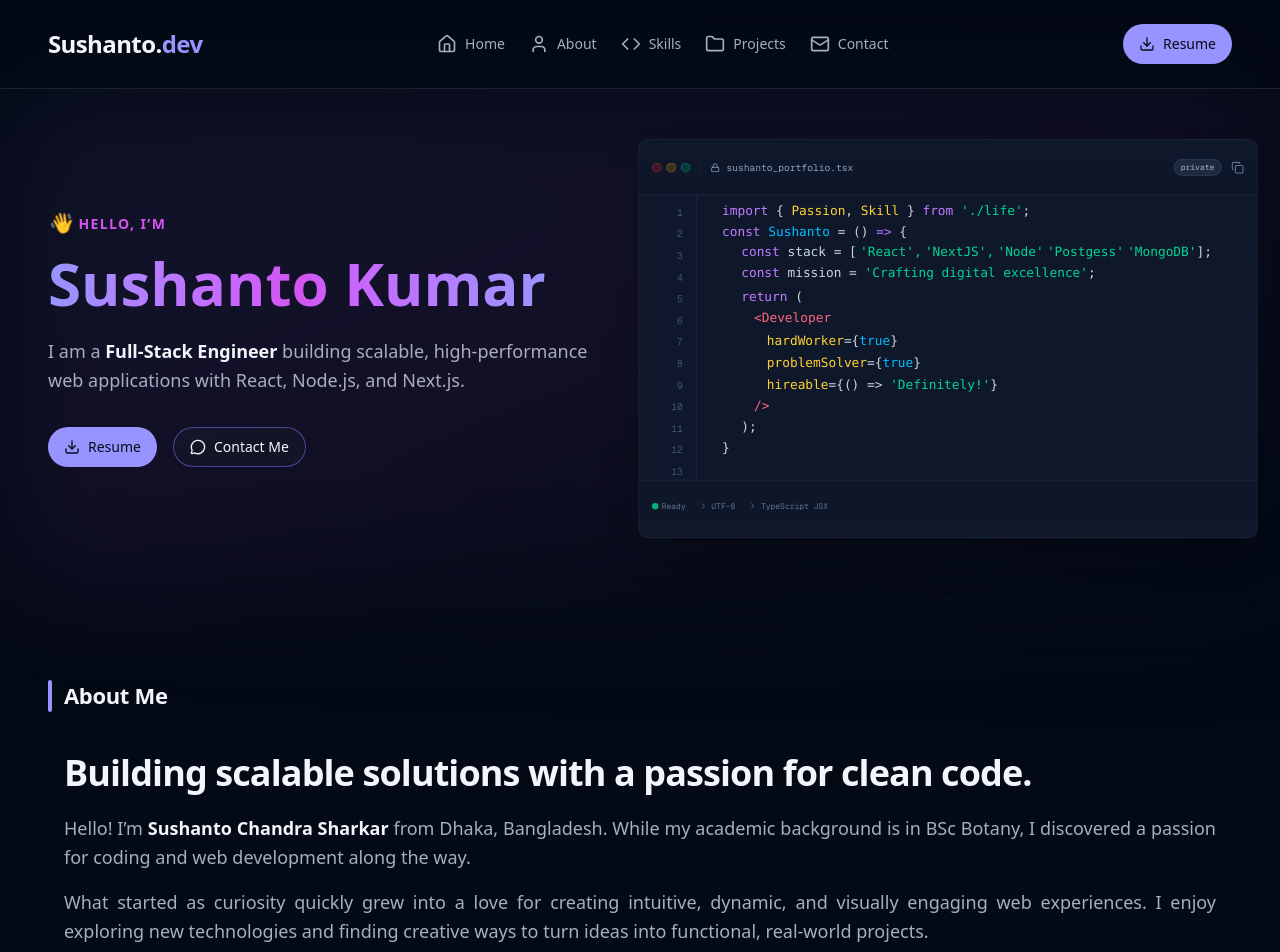
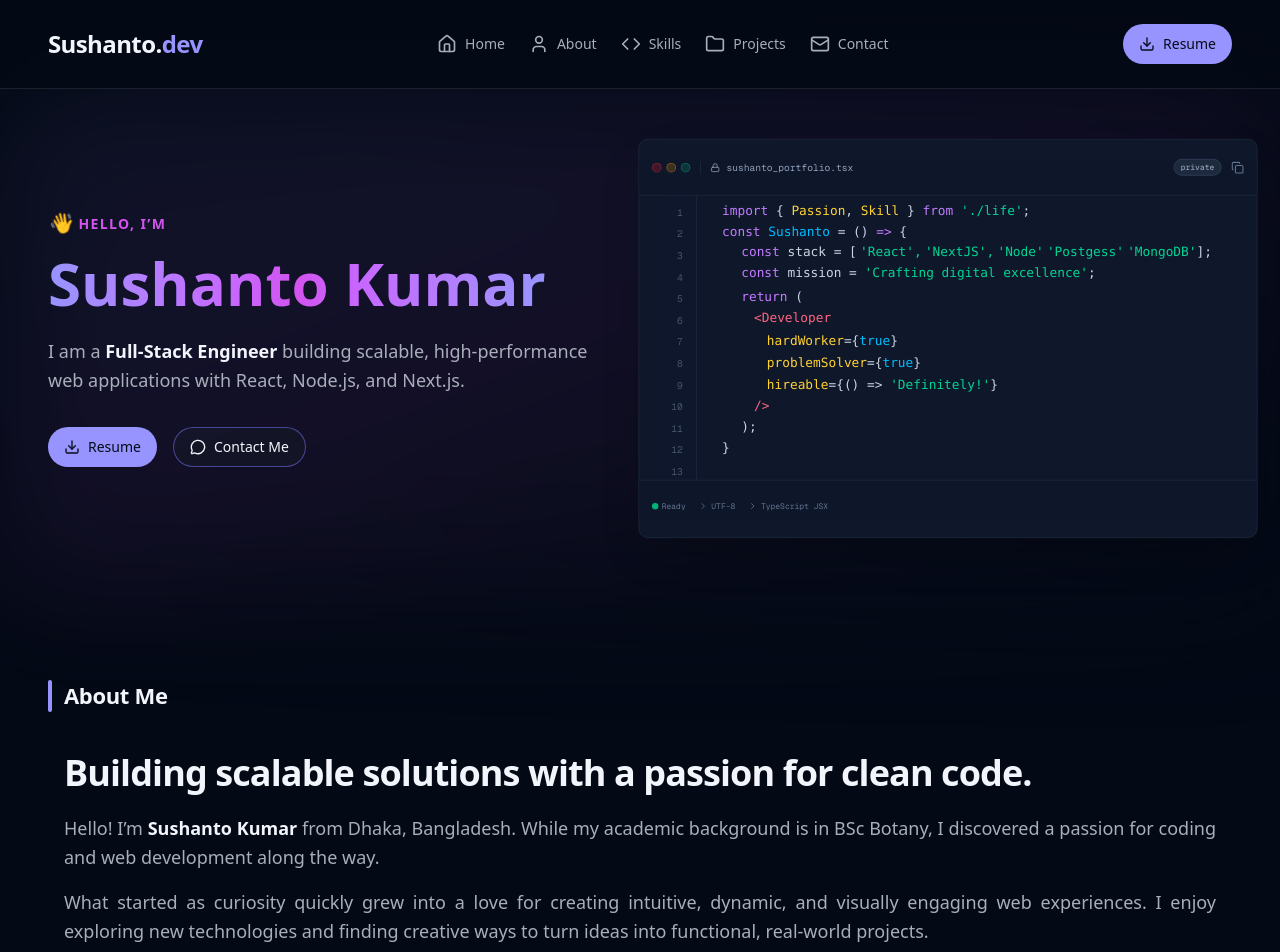
Before and after one commit to Sushanto171/sushanto-portfolio, a Next.js app: page / in a window 1280 px wide. Shown: the top 952 px of the page. Built offline with nearby package versions, Linux system fonts and the light colour scheme.

Commit message:
rename title

```diff
--- a/src/components/modules/home/aboutSection/AboutMe.tsx
+++ b/src/components/modules/home/aboutSection/AboutMe.tsx
@@ -23,7 +23,7 @@ export default function AboutMe() {
                   </h1>
 
                   <p className="text-muted-foreground text-lg leading-relaxed text-justify">
-                    Hello! I’m <span className="font-semibold text-foreground">Sushanto Chandra Sharkar</span> from Dhaka, Bangladesh. While my academic background is in BSc Botany, I discovered a passion for coding and web development along the way.
+                    Hello! I’m <span className="font-semibold text-foreground">Sushanto Kumar</span> from Dhaka, Bangladesh. While my academic background is in BSc Botany, I discovered a passion for coding and web development along the way.
                   </p>
 
                   <p className="text-muted-foreground text-lg leading-relaxed text-justify">
```
